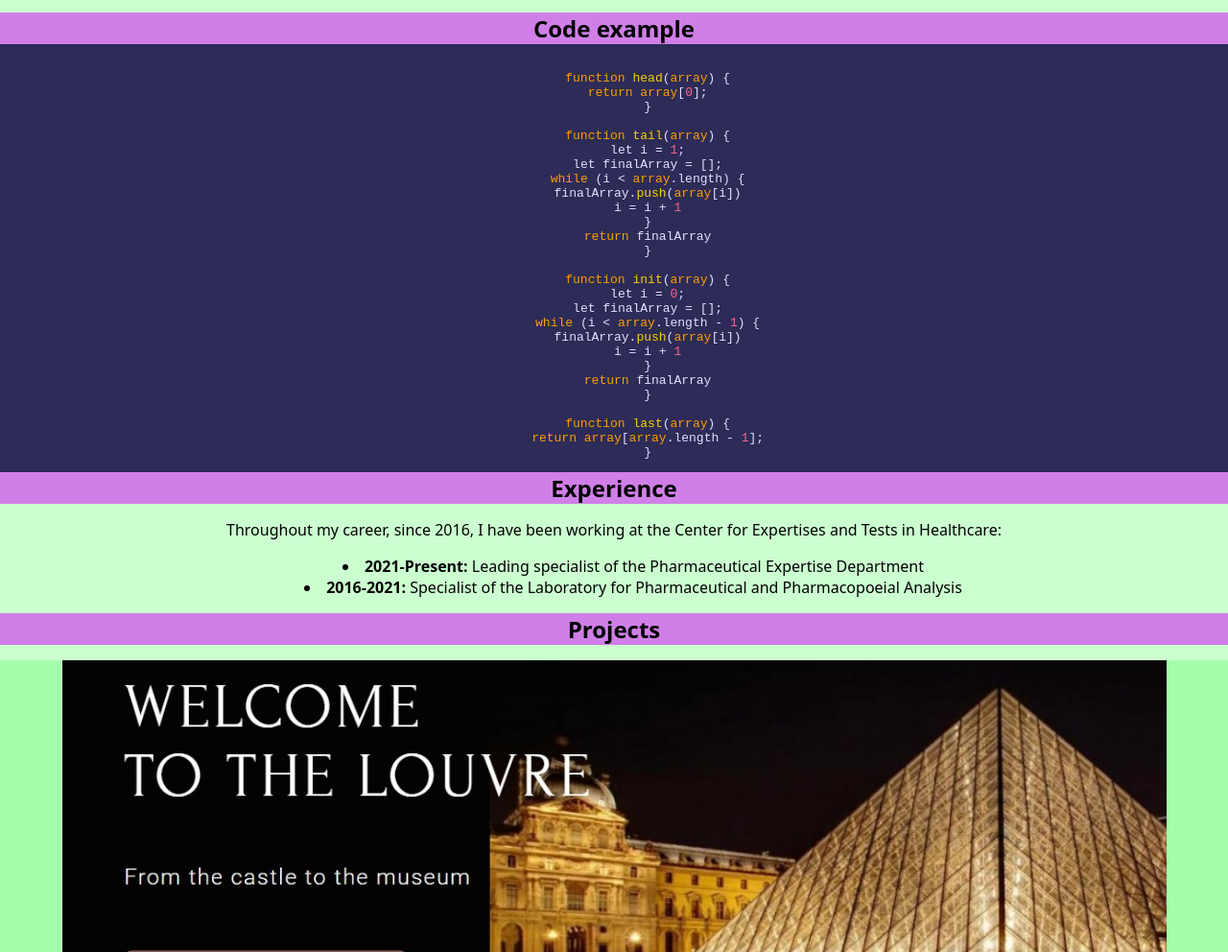
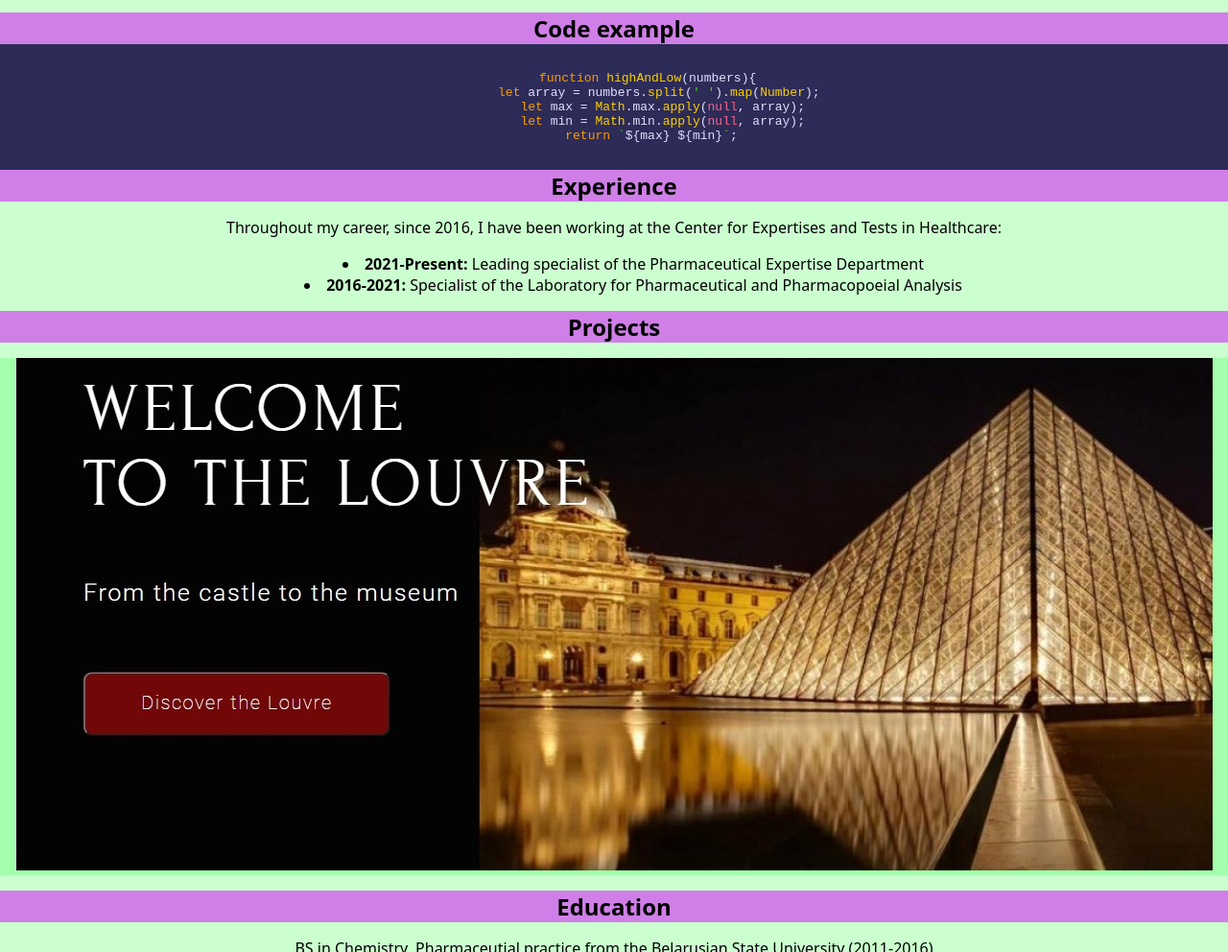
Before and after one commit to shamedzka/rsschool-cv, a plain HTML site: page index.html in a window 1280 px wide. Shown: the part 1013-2005 px from the top of the page at 96% size. Drawn offline with nearby package versions, Linux system fonts and the light colour scheme; a web font is replaced by a local one.

Commit message:
fix: solve validator mistakes

```diff
--- a/index.html
+++ b/index.html
@@ -15,7 +15,7 @@
 <body class="center">
    <main>
       <header>
-         </div>
+         <div>
             <nav>
                <ul class='menu'>
                   <li class="item"><a href="#contacts">Contacts</a></li>
@@ -59,33 +59,12 @@
       </ul>
       <h5 id="code">Code example</h5>
       <pre class='center'><code>
-         function head(array) {
-         return array[0];
-         }
-
-         function tail(array) {
-         let i = 1;
-         let finalArray = [];
-         while (i < array.length) {
-         finalArray.push(array[i])
-         i = i + 1
-         }
-         return finalArray
-         }
-
-         function init(array) {
-         let i = 0;
-         let finalArray = [];
-         while (i < array.length - 1) {
-         finalArray.push(array[i])
-         i = i + 1
-         }
-         return finalArray
-         }
-
-         function last(array) {
-         return array[array.length - 1];
-         }</code></pre>
+         function highAndLow(numbers){
+            let array = numbers.split(' ').map(Number);
+             let max = Math.max.apply(null, array);
+             let min = Math.min.apply(null, array);
+             return `${max} ${min}`;
+      </code></pre>
       <h6 id="experience">Experience</h6>
       <p>Throughout my career, since 2016, I have been working at the Center for Expertises and Tests in Healthcare:
       </p>
@@ -95,7 +74,7 @@
       </ul>
       <h5 id="projects">Projects</h5>
       <p class='project-image'><a href="https://rolling-scopes-school.github.io/shamedzka-JSFEPRESCHOOL/museum/"
-            target="_blank"><img src="museum.jpg" alt="Museum-project" width="90%"></a></p>
+            target="_blank"><img src="museum.jpg" alt="Museum-project"></a></p>
       <h6 id="education">Education</h6>
       <p>BS in Chemistry, Pharmaceutial practice from the Belarusian State University (2011-2016)</p>
    </main>
```
Lines whose indentation alone changed are shown as unchanged.
